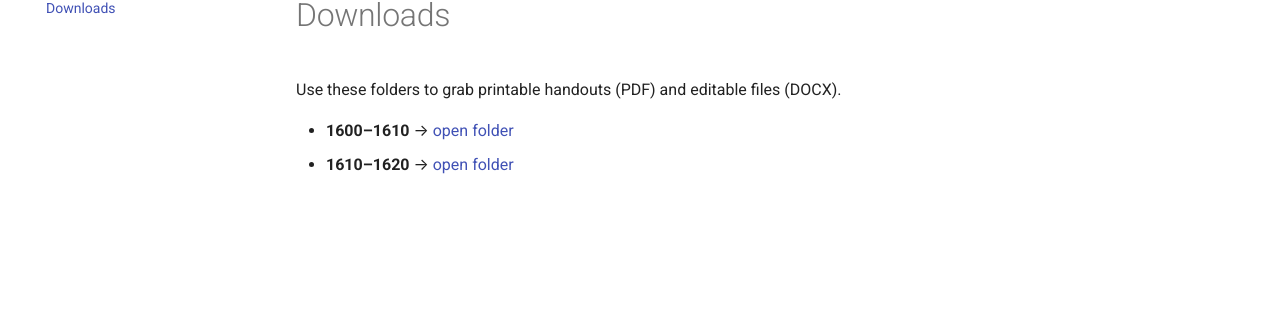
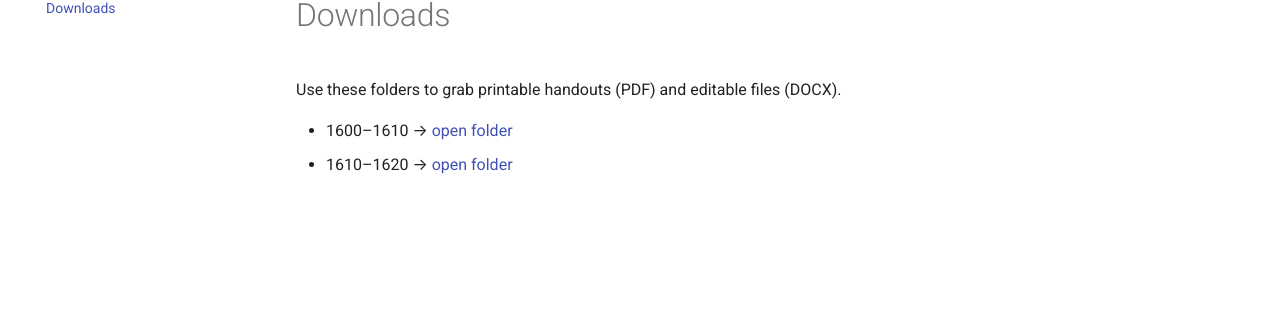
Before and after one commit to BillWorstell/WorstellWitnessWaybackMachine, an MkDocs documentation site: the page built from docs/downloads/index.md, in a window 1280 px wide. Shown: the part 151-464 px from the top of the page. Built offline with MkDocs 1.6.1 and Material for MkDocs 9.7.7, drawn with Linux system fonts in a browser that asks for light colours; part of the change alters nothing that is shown.

```diff
--- a/docs/downloads/index.md
+++ b/docs/downloads/index.md
@@ -1,6 +1,4 @@
-# Downloads
-
 Use these folders to grab printable handouts (PDF) and editable files (DOCX).
 
-- **1600–1610** → [open folder](decades/1600-1610/)
-- **1610–1620** → [open folder](decades/1610-1620/)
+- 1600–1610 → [open folder](decades/1600-1610/)
+- 1610–1620 → [open folder](decades/1610-1620/)
```
